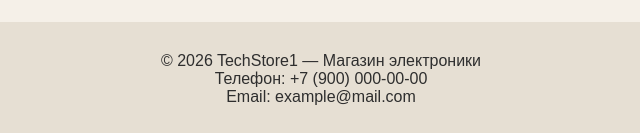
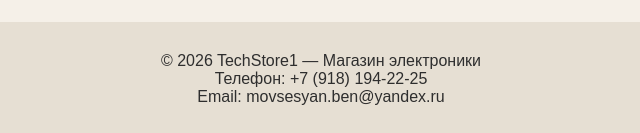
Before and after one commit to MovBen01/TechStore1, a plain HTML site: page index.html in a window 1280 px wide. Shown: the part 961-1094 px from the top of the page, 319-959 px from the left. Drawn offline with Linux system fonts and the light colour scheme.

Commit message:
Update index.html

```diff
--- a/index.html
+++ b/index.html
@@ -84,8 +84,8 @@
 
 <footer id="contacts">
   <p>© 2026 TechStore1 — Магазин электроники</p>
-  <p>Телефон: +7 (900) 000-00-00</p>
-  <p>Email: example@mail.com</p>
+  <p>Телефон: +7 (918) 194-22-25</p>
+  <p>Email: movsesyan.ben@yandex.ru</p>
 </footer>
 
 </body>
```
